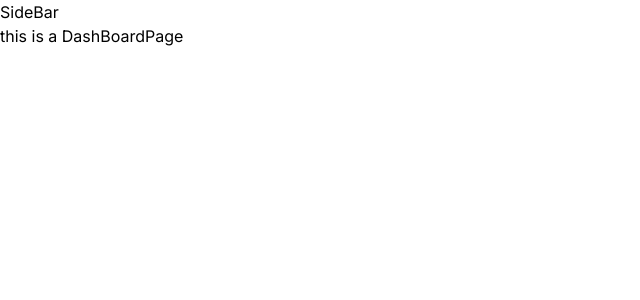
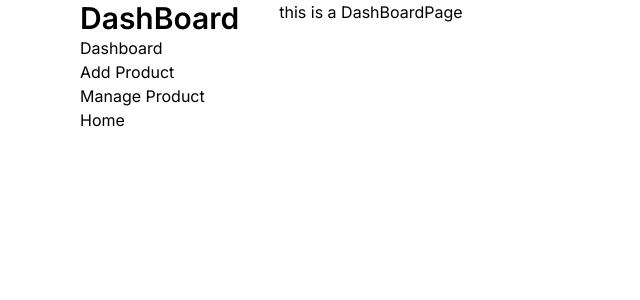
Before and after one commit to MTofayelAhmed/practice-next.js, a Next.js app: page /dashboard in a window 1280 px wide. Shown: the top 300 px of the page, without its empty margins (0-640 px from the left). Built offline with nearby package versions, Linux system fonts and the light colour scheme.

Commit message:
done with active route

```diff
--- /dev/null
+++ b/src/app/blog/page.js
@@ -0,0 +1,38 @@
+import Link from "next/link";
+
+const blogs = [
+  {
+    id: 1,
+    title: "title 1",
+    year: "2023",
+  },
+  {
+    id: 2,
+    title: "title 2",
+    year: "2023",
+  },
+  {
+    id: 3,
+    title: "title 3",
+    year: "2023",
+  },
+  {
+    id: 4,
+    title: "title 4",
+    year: "2023",
+  },
+];
+
+const BlogPage = () => {
+  return (
+    <div className=" mx-20">
+      {blogs.map(({ id, title, year }) => (
+        <Link className=" border border-blue-500 block p-2 m-4"  href={`/blog/${year}/${id}`} key={id}>
+          {title}
+        </Link>
+      ))}
+    </div>
+  );
+};
+
+export default BlogPage;
--- /dev/null
+++ b/src/app/dashboard/SideBar.jsx
@@ -0,0 +1,36 @@
+import Link from "next/link";
+
+const navLinks = [
+    {
+        path: '/dashboard',
+        title: " Dashboard"
+    },
+    {
+        path: '/dashboard/add-product',
+        title: " Add Product"
+    },
+    {
+        path: '/dashboard/manage-product',
+        title: " Manage Product"
+    },
+    {
+        path: '/',
+        title: "Home"
+    }
+
+]
+
+const SideBar = () => {
+    return (
+        <aside className="mr-10">
+          <h1 className=" text-3xl font-semibold">DashBoard</h1>
+          <ul>
+           { navLinks.map(({path, title}) => <li key ={title}>
+            <Link href={path}> {title}</Link>
+           </li>)}
+          </ul>
+        </aside>
+    );
+};
+
+export default SideBar;
--- a/src/app/dashboard/layout.js
+++ b/src/app/dashboard/layout.js
@@ -1,11 +1,10 @@
+import SideBar from "./SideBar";
 
 
 const DashBoardLayout = ({children}) => {
     return (
-        <div>
-           <div>
-            SideBar
-           </div>
+        <div className="flex mx-20">
+           <SideBar></SideBar>
 
            {children}
         </div>
--- /dev/null
+++ b/src/components/NavLink.jsx
@@ -0,0 +1,22 @@
+'use client'
+
+import ClassNames from "@/utils/ClassNames";
+import Link from "next/link";
+import {usePathname} from 'next/navigation'
+
+const NavLink = ({children, href , exact = false,  activeClassName, ...props}) => {
+const path = usePathname()
+const active = exact ? path == href :  path.startsWith(href)
+const classes = ClassNames(props.className, active &&  activeClassName)
+if(classes){
+props.className = classes
+}
+console.log(active)
+    return (
+        <Link href= {href} {...props}>
+         {children}
+        </Link>
+    );
+};
+
+export default NavLink;
--- a/src/components/Navbar.jsx
+++ b/src/components/Navbar.jsx
@@ -1,4 +1,5 @@
 import Link from "next/link";
+import NavLink from "./NavLink";
 
 const navLinks = [
   {
@@ -7,7 +8,7 @@ const navLinks = [
   },
   {
     path: "/about",
-    title: "About",
+    title: "About"
   },
   {
     path: "/profile",
@@ -30,7 +31,7 @@ const Navbar = () => {
       <ul className=" flex items-center justify-center">
         {navLinks.map(({ path, title }) => (
           <li className=" mx-2" key={title}>
-            <Link href={path}> {title}</Link>
+            <NavLink exact={path == '/'} activeClassName='text-blue-500' href={path}> {title}</NavLink>
           </li>
         ))}
       </ul>
--- /dev/null
+++ b/src/utils/ClassNames.js
@@ -0,0 +1,6 @@
+
+
+const ClassNames = (...args) => args.filter(Boolean).join(' ')
+
+
+export default ClassNames;
```
Also changed, not shown: src/app/blog/[...segments]/page.js (renamed from src/app/blog/[[...segments]]/page.js).
